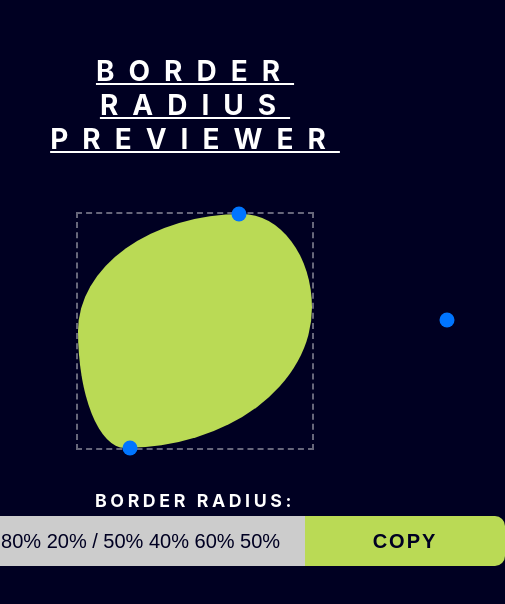
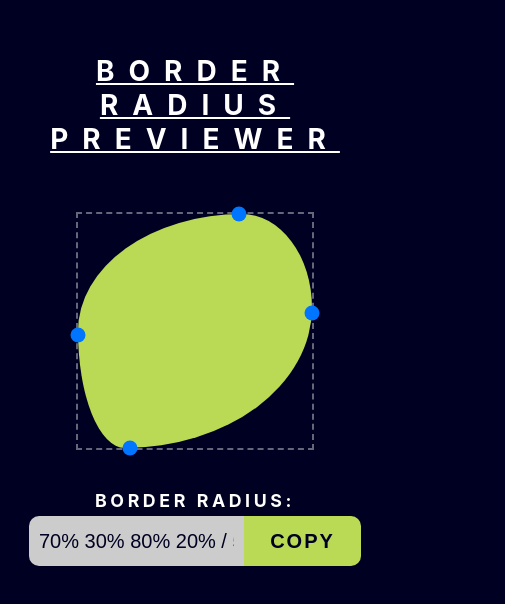
Before and after one commit to MikevPeeren/border-radius-previewer, a React (Create React App) app: page / in a window 390 px wide. Shown: the part 122-726 px from the top of the page, 505 px wide, since content can reach past the window. Built offline with nearby package versions, Linux system fonts and the light colour scheme.

Commit message:
Improved Responsiveness

```diff
--- a/src/components/BorderRadiusDisplay.scss
+++ b/src/components/BorderRadiusDisplay.scss
@@ -16,10 +16,12 @@
 
   &__output {
     display: flex;
+
+    margin: 0 auto;
     line-height: 1.5;
 
     &--input {
-      width: 20em;
+      width: 50vmin;
       height: 1.5em;
       border: none;
       border-top-left-radius: 0.5em;
@@ -34,7 +36,7 @@
     }
 
     &--submit {
-      width: 10em;
+      width: 30vmin;
       font-size: 1.25rem;
       border: none;
       border-top-right-radius: 0.5em;
--- a/src/components/Generator.scss
+++ b/src/components/Generator.scss
@@ -9,6 +9,13 @@
     width: 100%;
     height: 100%;
     background: #bada55;
+    position: relative;
+  }
+
+  &__sliders {
+    display: flex;
+    width: 100%;
+    height: 100%;
   }
 }
 
--- a/src/components/Generator.tsx
+++ b/src/components/Generator.tsx
@@ -156,7 +156,7 @@ const Generator: React.FC<GeneratorProps> = ({ handleBorderRadiusChange }) => {
 
   return (
     <div className="borderRadiusPreviewer">
-      <div id="shape" className="borderRadiusPreviewer__shape"></div>
+      <div id="shape" className="borderRadiusPreviewer__shape">
         {topSliderValue && (
           <Slider
             id={TOP}
@@ -186,6 +186,7 @@ const Generator: React.FC<GeneratorProps> = ({ handleBorderRadiusChange }) => {
           />
         )}
       </div>
+    </div>
   );
 };
 
--- a/src/components/Slider.scss
+++ b/src/components/Slider.scss
@@ -9,6 +9,7 @@
   background: inherit;
   -webkit-transition: 0.2s;
   -webkit-appearance: none;
+  background: none;
 }
 
 #top {
@@ -18,15 +19,15 @@
 
 #left {
   margin: 0;
-  left: -15.75rem;
-  top: 46%;
+  right: 50%;
+  top: 43%;
   transform: rotate(270deg);
 }
 
 #right {
   margin: 0;
-  right: -15.75rem;
-  top: 46%;
+  left: 50%;
+  top: 43%;
   transform: rotate(270deg);
 }
 
--- a/src/components/Slider.tsx
+++ b/src/components/Slider.tsx
@@ -10,7 +10,6 @@ interface SliderProps {
   handleSliderChange: Function;
 }
 const Slider: React.FC<SliderProps> = ({ id, value, handleSliderChange }) => {
-  console.log('slider');
   return (
     <input
       className="slider"
```
Lines whose indentation alone changed are shown as unchanged.
